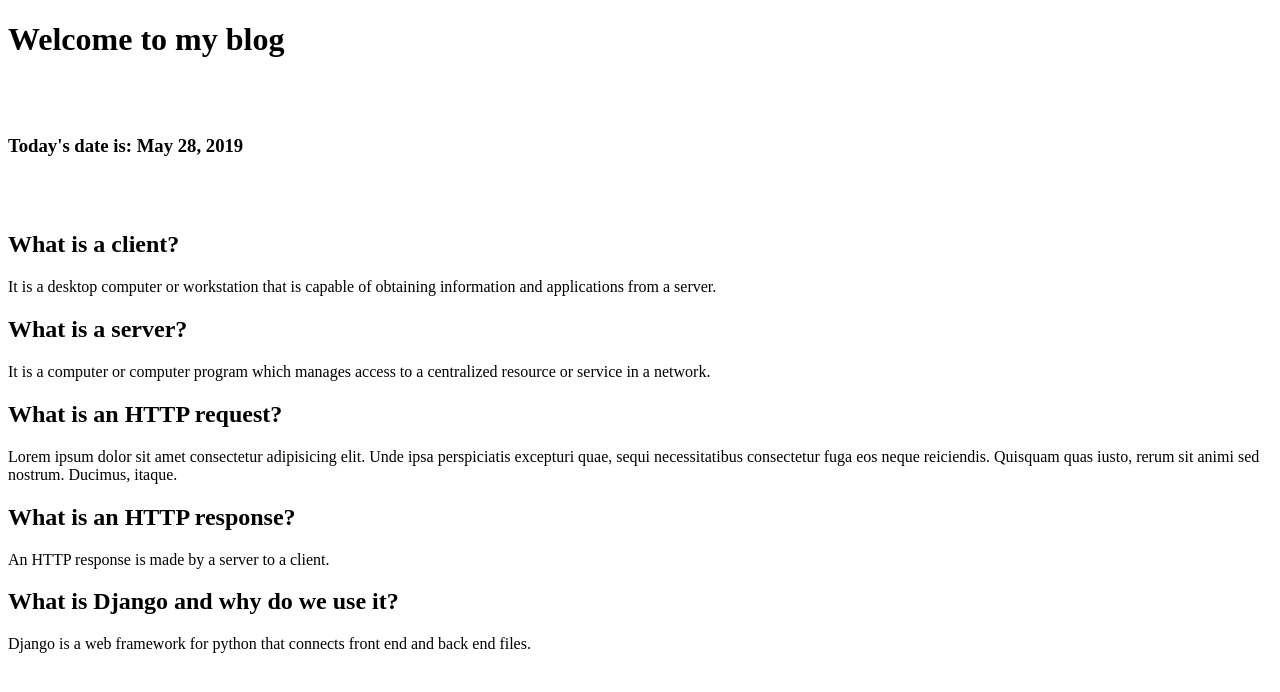
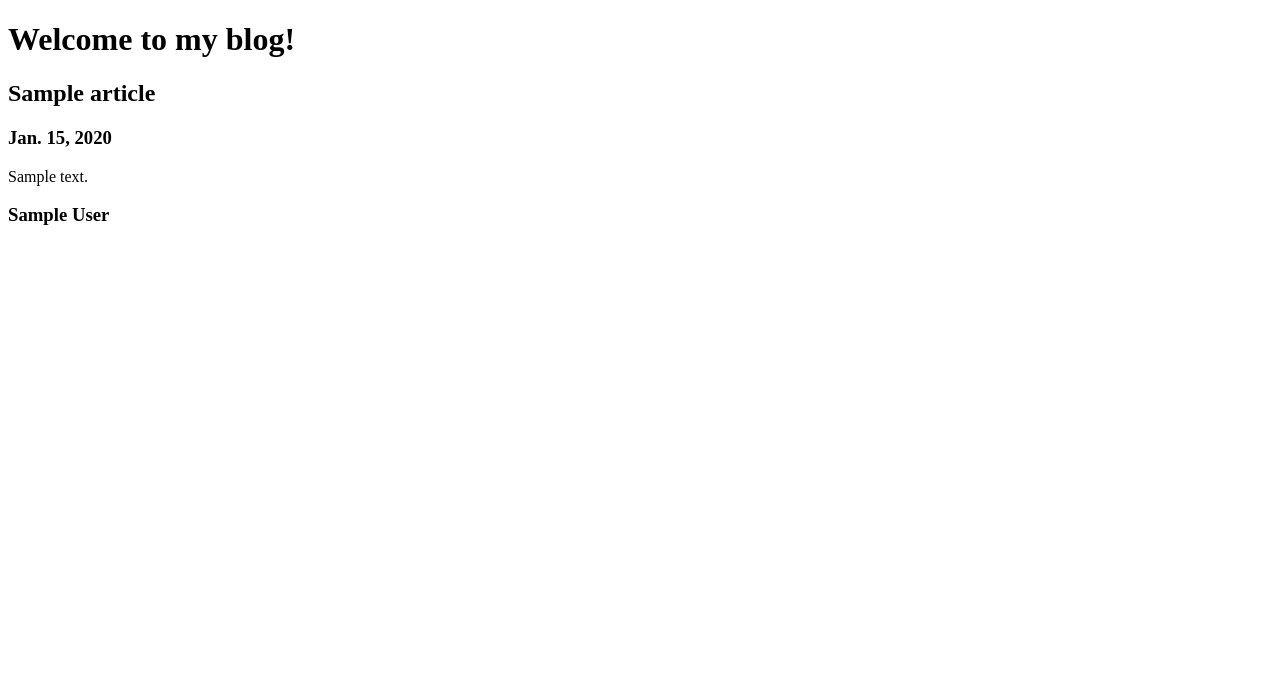
Before and after one commit to coreycrosby/Django_blog_app, a Django app: page /home/ in a window 1280 px wide. Shown: the top 692 px of the page. Run offline with Django 3.2, Linux system fonts and the light colour scheme; tables that the repository leaves empty hold one stand-in row (values such as "Sample post").

Commit message:
completed part 2

```diff
--- /dev/null
+++ b/blog/models.py
@@ -0,0 +1,12 @@
+from django.db import models
+
+
+class Article(models.Model):
+    title = models.CharField(max_length=255)
+    body = models.TextField()
+    draft = models.BooleanField(default=True)
+    published_date = models.DateField(auto_now=True)
+    author = models.CharField(max_length=255)
+
+    def __str__(self):
+        return f'{self.title}'
--- a/blog/templates/home.html
+++ b/blog/templates/home.html
@@ -7,25 +7,16 @@
     <title>Document</title>
 </head>
 <body>
-    <h1>Welcome to my blog</h1>
-    <br>
-    <br>
-    <h3>Today's date is: {{ current_date }}</h3>
-    <br>
-    <br>
-    <h2>What is a client?</h2>
-    <p>It is a desktop computer or workstation that is capable of obtaining information and applications from a server.</p>
-
-    <h2>What is a server?</h2>
-    <p>It is a computer or computer program which manages access to a centralized resource or service in a network.</p>
-
-    <h2>What is an HTTP request?</h2>
-    <p>Lorem ipsum dolor sit amet consectetur adipisicing elit. Unde ipsa perspiciatis excepturi quae, sequi necessitatibus consectetur fuga eos neque reiciendis. Quisquam quas iusto, rerum sit animi sed nostrum. Ducimus, itaque.</p>
-
-    <h2>What is an HTTP response?</h2>
-    <p>An HTTP response is made by a server to a client.</p>
-
-    <h2>What is Django and why do we use it?</h2>
-    <p>Django is a web framework for python that connects front end and back end files.</p>
+    <main>
+        <h1>Welcome to my blog!</h1>
+        {% for article in articles %}
+            <article>
+                <h2>{{ article.title }}</h2>
+                <h3>{{ article.published_date }}</h3>
+                <p>{{ article.body }}</p>
+                <h3>{{ article.author }}</h3>
+            </article>
+       {% endfor %}
+    </main>
 </body>
 </html>
--- a/blog/views.py
+++ b/blog/views.py
@@ -1,15 +1,16 @@
 from django.http import HttpResponse, HttpResponseRedirect
 from django.shortcuts import render
 from datetime import date
+from blog.models import Article
 
 
 def home_page(request):
-    today = date.today()
-    context = {'current_date': today}
+    current_date = date.today()
+    article = Article.objects.filter(draft=False).order_by('-published_date')
+    context = {'date': current_date, 'articles': article}
     response = render(request, 'home.html', context)
     return HttpResponse(response)
 
 
 def root(request):
-    response = render(request, 'home.html')
-    return HttpResponse(response)
+    return HttpResponseRedirect('home/')
```
Also changed, not shown: blog/migrations/0001_initial.py (added), blog/migrations/0002_auto_20190528_1601.py (added), blog/migrations/__init__.py (added), db.sqlite3.
